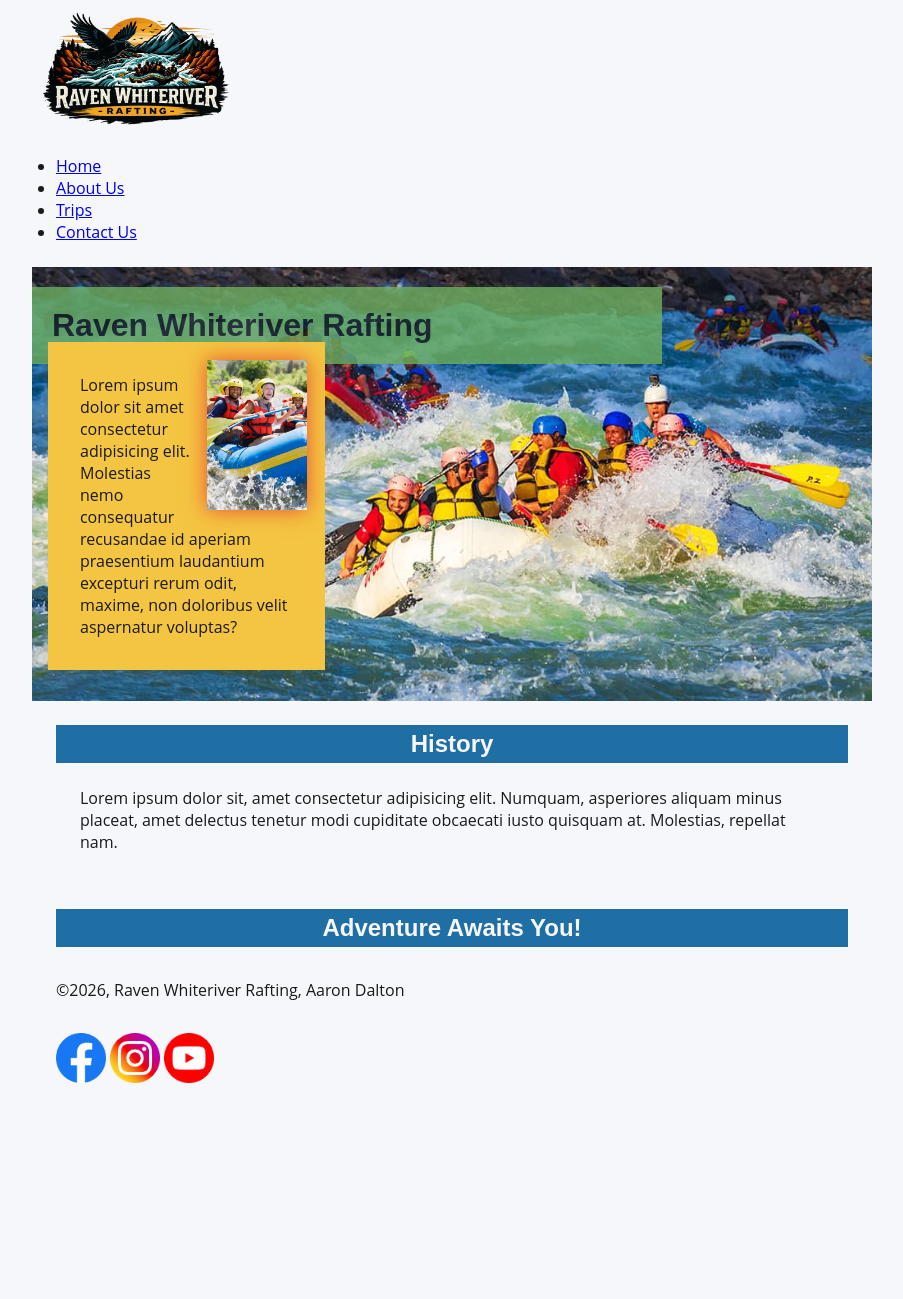
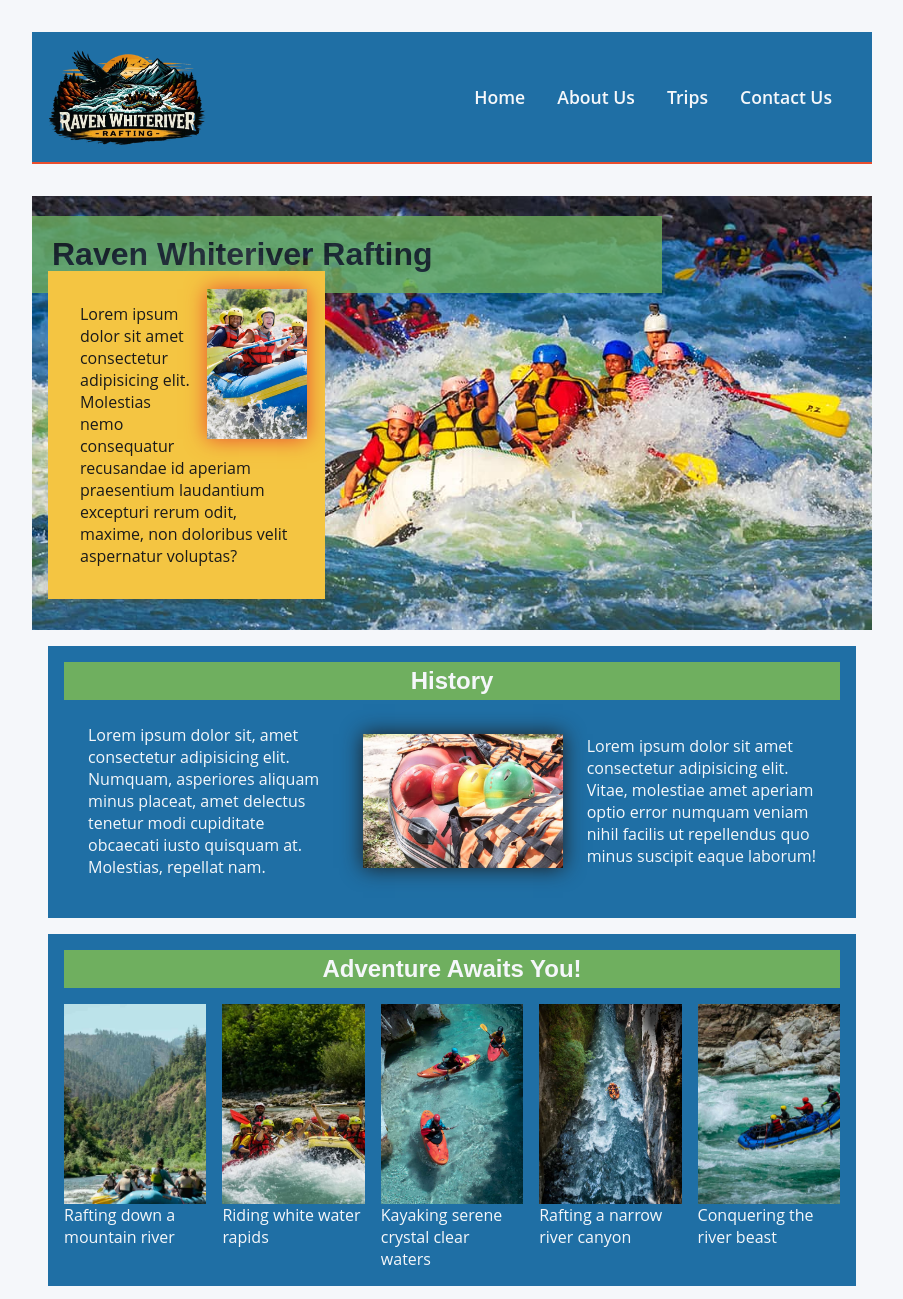
Before and after one commit to aldalton92/wdd130, a plain HTML site: page wwr/about.html in a window 1280 px wide. Shown: the top 1299 px of the page, without its empty margins (188-1091 px from the left). Before the commit the page ends 1112 px from the top, so only its background shows below. Drawn offline with Linux system fonts and the light colour scheme.

Commit message:
wwr about us commit 2

```diff
--- a/styles/styles.css
+++ b/styles/styles.css
@@ -52,6 +52,7 @@ main img {
     border: 1px solid black;
     padding: var(--standard-padding);
     box-shadow: 0 0 30px gray;
+    margin-top: 10px;
 }
 
 p {
--- a/wwr/about.html
+++ b/wwr/about.html
@@ -14,22 +14,19 @@
 <body>
     <header>
         <img src="images/rwrlogo.webp" alt="White Water Rafting Logo">
-        <nav>
-            <ul>
-                <li><a href="index.html">Home</a></li>
-                <li><a href="about.html">About Us</a></li>
-                <li><a href="trips.html">Trips</a></li>
-                <li><a href="contact.html">Contact Us</a></li>
-            </ul>
+        <nav class="navigation">
+            <a href="index.html">Home</a>
+            <a href="about.html">About Us</a>
+            <a href="trips.html">Trips</a>
+            <a href="contact.html">Contact Us</a>
         </nav>
     </header>
-
     <main>
         <div class="hero">
-            <img src="images/herorafting.jpg" alt="river rafting">
+            <img src="images/herorafting.jpg" alt="River Rafting">
             <h1>Raven Whiteriver Rafting</h1>
             <article>
-                <img src="images/happy-customer.jpg" alt="happy rafter">
+                <img src="images/happy-customer.jpg" alt="Happy Rafter">
                 <p>Lorem ipsum dolor sit amet consectetur adipisicing elit. Molestias nemo
                     consequatur recusandae id aperiam praesentium laudantium excepturi rerum odit,
                     maxime, non doloribus velit aspernatur voluptas?</p>
@@ -37,12 +34,43 @@
         </div>
         <section>
             <h2>History</h2>
-            <p>Lorem ipsum dolor sit, amet consectetur adipisicing elit. Numquam, asperiores aliquam
-                minus placeat, amet delectus tenetur modi cupiditate obcaecati iusto quisquam at.
-                Molestias, repellat nam.</p>
+            <div class="history">
+                <p>Lorem ipsum dolor sit, amet consectetur adipisicing elit. Numquam, asperiores
+                    aliquam
+                    minus placeat, amet delectus tenetur modi cupiditate obcaecati iusto quisquam
+                    at.
+                    Molestias, repellat nam.</p>
+                <img src="images/history.jpg" alt="Rafting Gear">
+                <p>Lorem ipsum dolor sit amet consectetur adipisicing elit. Vitae, molestiae amet
+                    aperiam optio error numquam veniam nihil facilis ut repellendus quo minus
+                    suscipit
+                    eaque laborum!</p>
+            </div>
         </section>
         <section>
             <h2>Adventure Awaits You!</h2>
+            <div class="advimages">
+                <figure>
+                    <img src="images/rafting1.jpg" alt="Mountain River Rafting">
+                    <figcaption>Rafting down a mountain river </figcaption>
+                </figure>
+                <figure>
+                    <img src="images/rafting2.jpg" alt="White Water Rafting">
+                    <figcaption>Riding white water rapids</figcaption>
+                </figure>
+                <figure>
+                    <img src="images/rafting3.jpg" alt="Serene Water Rafting">
+                    <figcaption>Kayaking serene crystal clear waters</figcaption>
+                </figure>
+                <figure>
+                    <img src="images/rafting4.jpg" alt="Rafting Narrow Canyon">
+                    <figcaption>Rafting a narrow river canyon</figcaption>
+                </figure>
+                <figure>
+                    <img src="images/rafting5.jpg" alt="Large Rapid Rafting">
+                    <figcaption>Conquering the river beast</figcaption>
+                </figure>
+            </div>
         </section>
     </main>
 
--- a/wwr/styles/rafting.css
+++ b/wwr/styles/rafting.css
@@ -8,8 +8,10 @@
     /* golden yellow */
     --highlight-color: #F4C542;
     --font-color: #1A1A1A;
+    --font2-color: #F5F7FA;
     --heading-font: Montserrat, Gothom, sans-serif;
     --body-font: "Open Sans", Lato, sans-serif;
+
 }
 
 * {
@@ -24,6 +26,10 @@ body {
     background-color: #F5F7FA;
 }
 
+img {
+    max-width: 100%;
+}
+
 header,
 main,
 footer {
@@ -32,10 +38,19 @@ footer {
 }
 
 header img {
-    width: 200px;
+    width: 160px;
     height: auto;
-    padding-left: 10px;
-    padding-top: 10px;
+}
+
+header {
+    background-color: var(--primary-color);
+    margin: 2rem auto;
+    padding: 1rem;
+    display: grid;
+    grid-template-columns: auto 2fr;
+    align-items: center;
+    max-width: 1000px;
+    border-bottom: 2px solid var(--accent1-color);
 }
 
 h1,
@@ -52,26 +67,6 @@ article {
     padding: 8px;
 }
 
-.socialmedia a {
-    text-decoration: none;
-}
-
-.socialmedia img {
-    width: 50px;
-    height: auto;
-}
-
-.hero {
-    position: relative;
-
-}
-
-.hero img {
-    display: block;
-    width: 100%;
-    height: auto;
-}
-
 h1 {
     position: absolute;
     width: 75%;
@@ -84,11 +79,65 @@ h1 {
 }
 
 h2 {
-    background-color: var(--primary-color);
+    background-color: var(--secondary-color);
     width: 100%;
-    color: #F5F7FA;
+    color: var(--font2-color);
     padding: 5px;
     text-align: center;
+}
+
+section {
+    max-width: 1000px;
+    padding: 1rem;
+    box-sizing: border-box;
+    background-color: var(--primary-color);
+    color: var(--font2-color);
+}
+
+footer {
+    display: flex;
+    flex-direction: row-reverse;
+    align-items: center;
+}
+
+footer p {
+    order: 1;
+}
+
+/* Class Selectors */
+
+.socialmedia a {
+    text-decoration: none;
+    position: relative;
+    padding: 0 0.25rem;
+}
+
+.socialmedia img {
+    width: 50px;
+    height: auto;
+}
+
+/*
+In progress responsive highlight for social media links. Not quite working the way I want.
+.socialmedia img::after {
+    content: "";
+    position: absolute;
+    transition: box-shadow 0.3s ease;
+}
+
+.socialmedia img:hover {
+    box-shadow: 0 0 20px var(--accent1-color);
+} */
+
+.hero {
+    position: relative;
+
+}
+
+.hero img {
+    display: block;
+    width: 100%;
+    height: auto;
 }
 
 .hero article {
@@ -105,3 +154,72 @@ h2 {
     margin: 10px;
     box-shadow: 0 0 20px var(--accent1-color);
 }
+
+.navigation {
+    display: flex;
+    align-items: center;
+    justify-content: flex-end;
+    gap: 2rem;
+}
+
+.navigation a {
+    font-size: 1.1rem;
+    font-weight: 600;
+    text-decoration: none;
+    color: var(--font2-color);
+    position: relative;
+    padding: 0.25rem 0;
+}
+
+/* navigation link highlight */
+.navigation a::after {
+    content: "";
+    position: absolute;
+    left: 0;
+    bottom: -4px;
+    width: 0%;
+    height: 2px;
+    background-color: var(--highlight-color);
+    transition: width 0.3s ease;
+}
+
+.navigation a:hover::after {
+    width: 100%;
+}
+
+.navigation a:hover {
+    color: var(--highlight-color);
+}
+
+/* navigation link highlight end */
+
+.history {
+    display: flex;
+    align-items: center;
+    justify-content: space-evenly;
+}
+
+.history img {
+    width: 200px;
+    height: auto;
+    box-shadow: 0 0 20px rgb(31, 30, 30)
+}
+
+.advimages {
+    width: 100%;
+    display: grid;
+    grid-template-columns: repeat(5, 1fr);
+    gap: 1rem
+}
+
+.advimages figure {
+    padding-top: 1rem;
+    width: 100%;
+}
+
+.advimages img {
+    width: 100%;
+    height: 200px;
+    object-fit: cover;
+    display: block;
+}
```
Also changed, not shown: wwr/images/history.jpg (added), wwr/images/rafting1.jpg (added), wwr/images/rafting2.jpg (added), wwr/images/rafting3.jpg (added), wwr/images/rafting4.jpg (added), wwr/images/rafting5.jpg (added).
